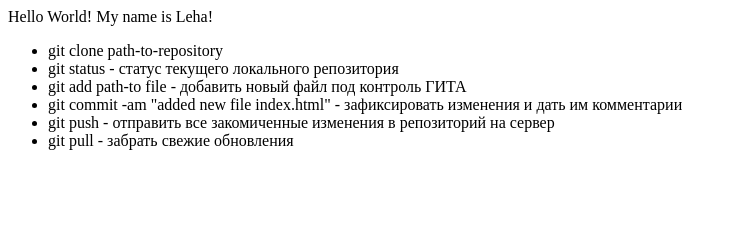
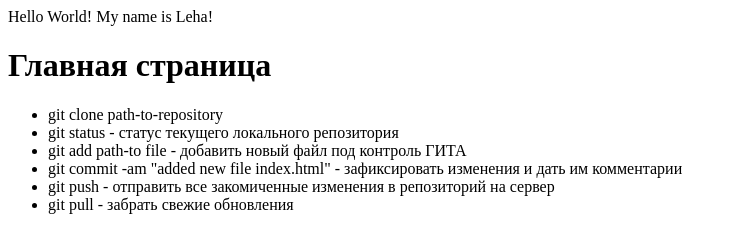
Before and after one commit to Gammani/git-lesson, a plain HTML site: page index.html in a window 1280 px wide. Shown: the whole page, without its empty margins (0-737 px from the left). Drawn offline with Linux system fonts and the light colour scheme.

Commit message:
feat: develop main page

```diff
--- a/index.html
+++ b/index.html
@@ -4,9 +4,13 @@
         <meta charset="utf-8">
         <title>Lesson Git</title>
     </head>
-    <head>
+    <body>
+    <header>
         <div>Hello World! My name is Leha!</div>
+    </header>
+    <main>
         <div>
+            <h1>Главная страница</h1>
             <ul>
                 <li>git clone path-to-repository</li>
                 <li>git status - статус текущего локального репозитория</li>
@@ -16,6 +20,7 @@
                 <li>git pull - забрать свежие обновления</li>
             </ul>
         </div>
+    </main>
         <script src="index.js"></script>
-    </head>
+    </body>
 </html>
```
Also changed, not shown: 1 other file.
